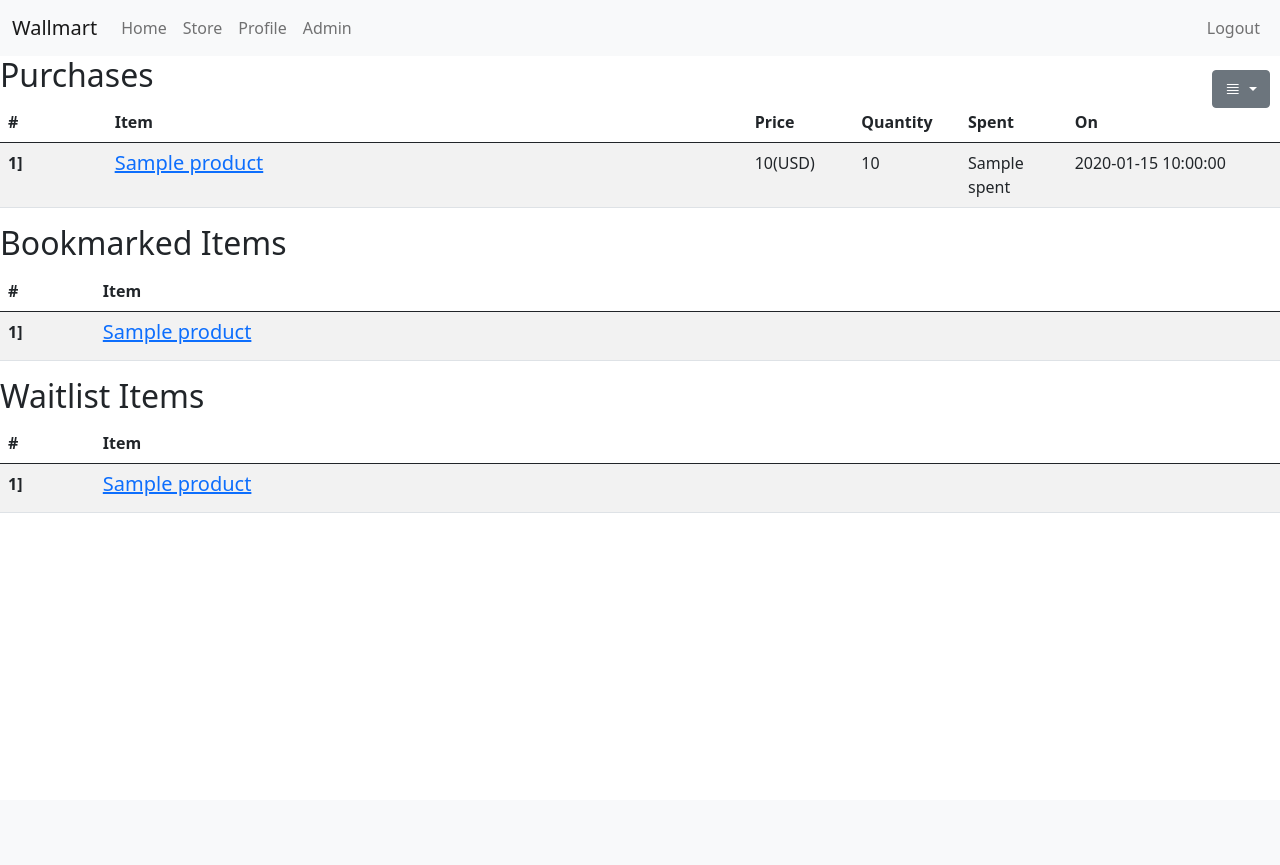
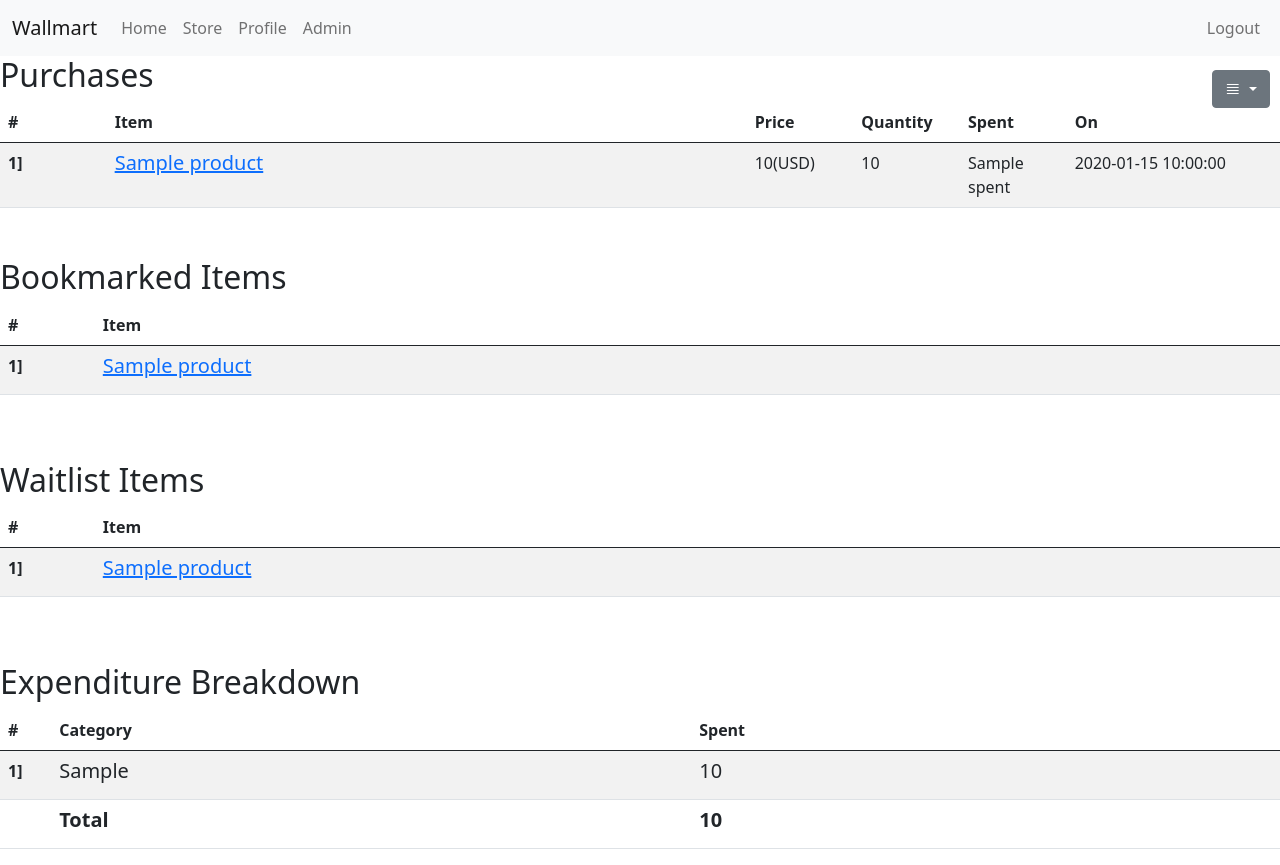
Before and after one commit to RavivermaChamarti/Wallmart_Online_Store, a Flask app: template templates/profile.html in a window 1280 px wide. Before the commit the page ends 513 px from the top, so only its background shows below. Run offline with Flask 2, Linux system fonts and the light colour scheme; the visitor is signed in with stand-in values (Sample User, id 1); the template is opened without the code that fills it: most values are stand-ins (such as "Sample title", 1, 10 or a date in 2020); some libraries are stand-ins or nearby versions.

Commit message:
Adding expenditure breakdown in profile page

```diff
--- a/Wallmart_Online_Store.py
+++ b/Wallmart_Online_Store.py
@@ -130,7 +130,27 @@ def profile():
                                 AND products.sku = notifyAvailability.sku
                     """)
         waitlist_items = cur.fetchall()
-    return render_template("profile.html", title="Profile", purchased_items=purchased_items, bookmarked_items=bookmarked_items, waitlist_items=waitlist_items)
+
+        cur.execute(f"""SELECT categories.primary_category, SUM(boughtby.quantity * products.price) as total
+                        FROM products, boughtBy, credentials, categories
+                        WHERE products.category_id = categories.category_id
+                                AND boughtBy.sku = products.sku
+                                AND boughtBy.person_iD = credentials.person_iD
+                        GROUP BY categories.primary_category, credentials.username
+                        HAVING credentials.username = '{session["username"]}'
+                    """)
+        transaction_breakdown = cur.fetchall()
+
+        cur.execute(f"""SELECT SUM(boughtby.quantity * products.price) as total
+                        FROM products, boughtBy, credentials, categories
+                        WHERE products.category_id = categories.category_id
+                                AND boughtBy.sku = products.sku
+                                AND boughtBy.person_iD = credentials.person_iD
+                        GROUP BY credentials.username
+                        HAVING credentials.username = '{session["username"]}'
+                    """)
+        total_spent=cur.fetchone()
+    return render_template("profile.html", title="Profile", purchased_items=purchased_items, bookmarked_items=bookmarked_items, waitlist_items=waitlist_items,transaction_breakdown=transaction_breakdown, total_spent=total_spent)
 
 
 @app.route("/login", methods=["GET", "POST"])
--- a/templates/profile.html
+++ b/templates/profile.html
@@ -6,6 +6,7 @@
     <li><a href="#purchased_items"  class="dropdown-item">Purchases</a></li>
     <li><a href="#bookmarked_items" class="dropdown-item">Bookmarked</a></li>
     <li><a href="#waitlist_items"   class="dropdown-item">Waitlist</a></li>
+    <li><a href="#breakdown_list"   class="dropdown-item">Expenditure Breakdown</a></li>
   </ul>
 </div>
 {% if "username" in session %}
@@ -38,6 +39,7 @@
         </table>
     </div>
 </div>
+<div class="space" style="margin-top: 50px;"></div>
 <div class="col-xs-6">
     <h2 class="sub-header" id="bookmarked_items">Bookmarked Items</h2>
     <div class="table-responsive">
@@ -59,6 +61,7 @@
         </table>
     </div>
 </div>
+<div class="space" style="margin-top: 50px;"></div>
 <div class="col-xs-6">
     <h2 class="sub-header" id="waitlist_items">Waitlist Items</h2>
     <div class="table-responsive">
@@ -80,6 +83,35 @@
         </table>
     </div>
 </div>
+<div class="space" style="margin-top: 50px;"></div>
+<div class="col-xs-6">
+    <h2 class="sub-header" id="breakdown_list">Expenditure Breakdown</h2>
+    <div class="table-responsive">
+        <table class="table table-striped">
+            <thead>
+            <tr>
+                <th class="col" style="width: 4%">#</th>
+                <th class="col-md-6">Category</th>
+                <th class="col-md-1">Spent</th>
+            </tr>
+            </thead>
+            <tbody>
+                {% for category in transaction_breakdown %}
+                <tr>
+                    <th scope="row">{{loop.index}}]</th>
+                    <td class="col-md-6"><h5 class="card-title">{{ category.primary_category }}</h5> </td>
+                    <td class="col-md-6"><h5 class="card-title">{{ category.total }}</h5></td>
+                </tr>
+                {% endfor %}
+                <tr>
+                    <th scope="row"></th>
+                    <td class="col-md-6"><h5 class="card-title"><strong>Total</strong>  </h5></td>
+                    <td class="col-md-6"><h5 class="card-title"><strong>{{ total_spent.total }}</strong></h5></td>
+                </tr>
+            </tbody>
+        </table>
+    </div>
+</div>
 {% else %}
     <h3>You Are <strong>Not</strong> Authorized To View This Page</h3>
 {% endif %}
```
